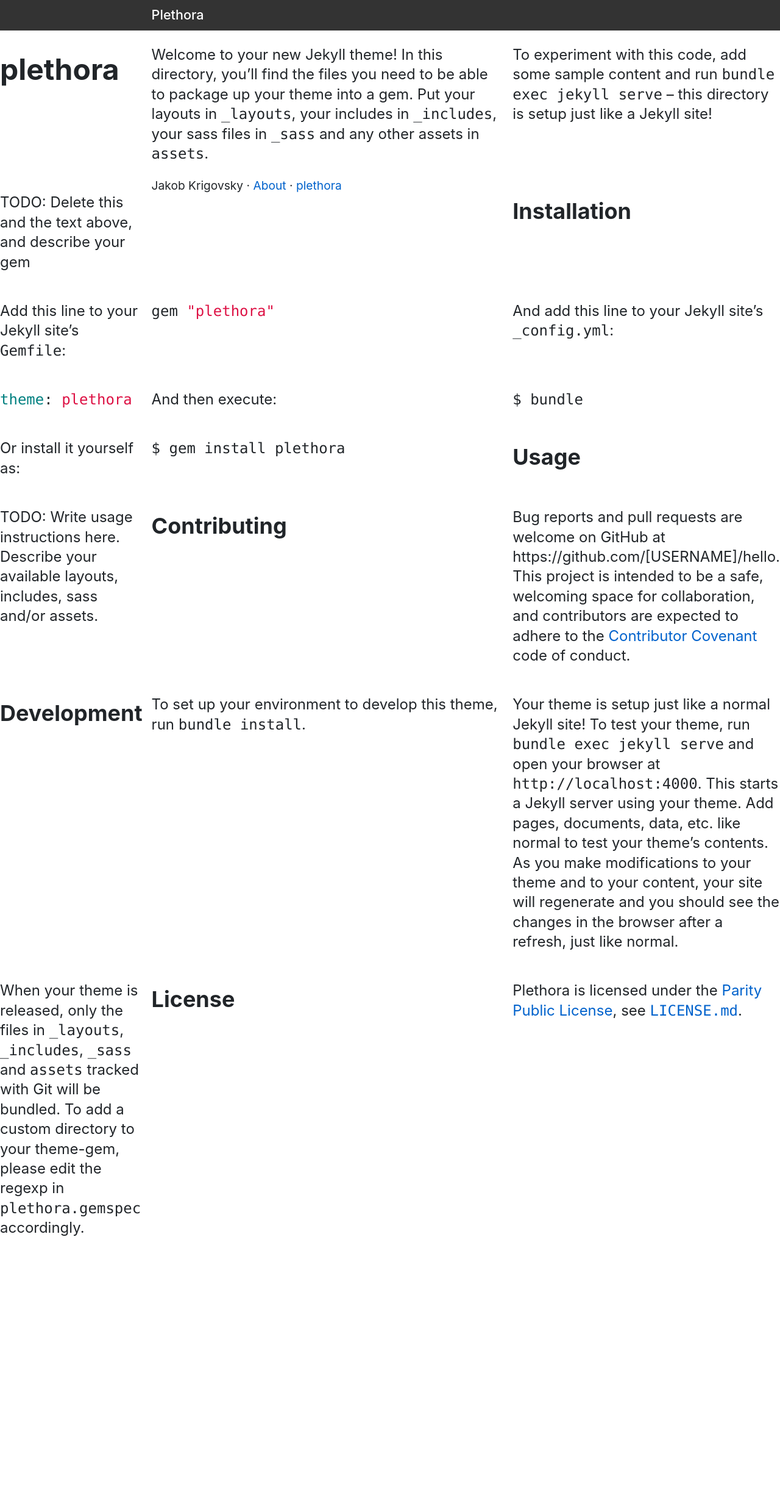
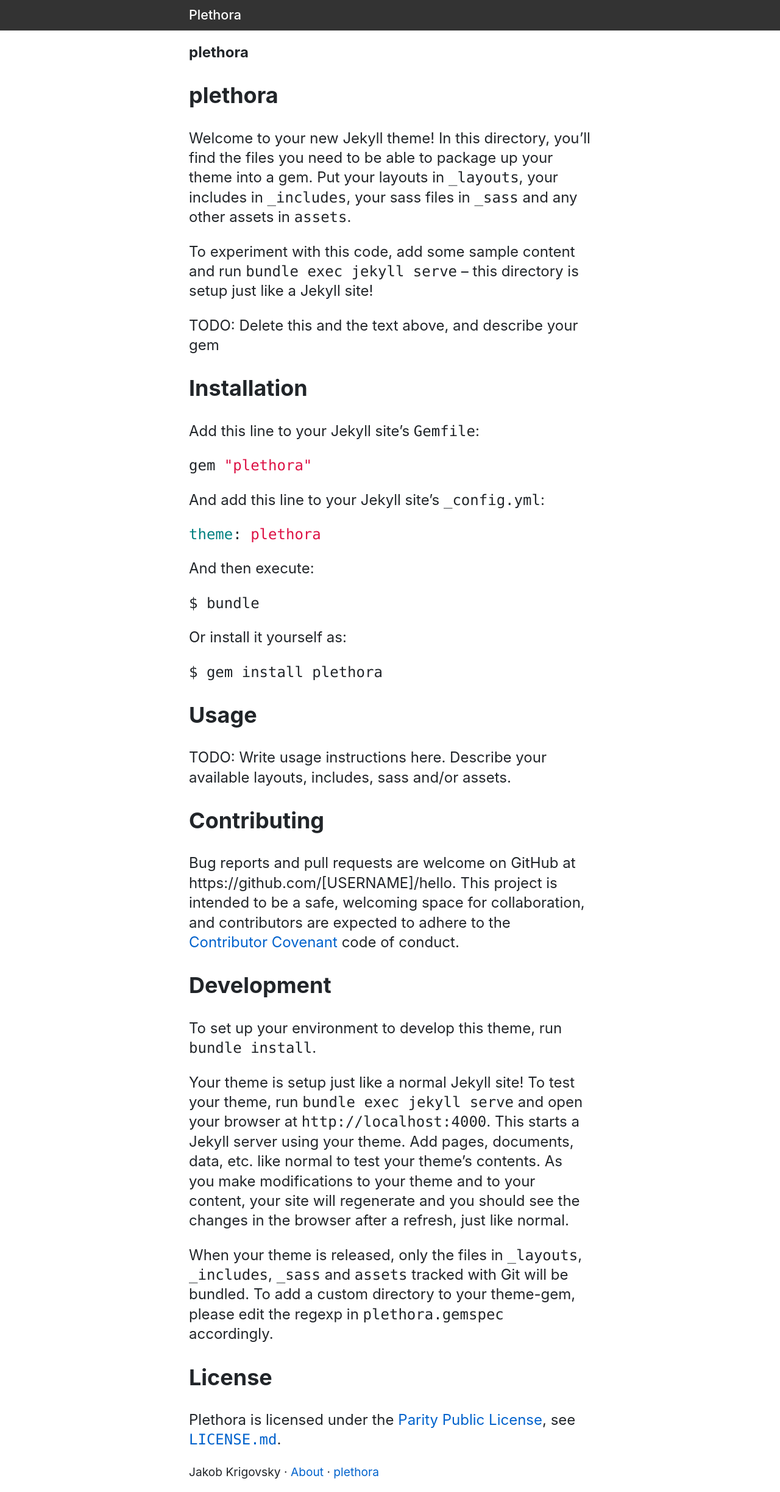
Before and after one commit to sonicdoe/plethora, a Jekyll site: the page built from README.md, in a window 1280 px wide. Shown: the whole page at 61% size. Built offline with Jekyll 4.4.1, drawn with Linux system fonts in a browser that asks for light colours; our own code applies the rules of GitHub Pages for plain Markdown files; before the commit the page ends 2054 px from its top, so only the background shows below that.

Commit message:
Style page layout

```diff
--- a/_layouts/page.html
+++ b/_layouts/page.html
@@ -2,4 +2,12 @@
 layout: default
 ---
 
-{{ content }}
+<article class="page">
+  <header class="page-header">
+    <h1 class="page-title">{{ page.title }}</h1>
+  </header>
+
+  <div class="page-content">
+    {{ content }}
+  </div>
+</article>
--- a/_sass/plethora.scss
+++ b/_sass/plethora.scss
@@ -55,11 +55,11 @@ a {
   }
 }
 
-.post {
+.page, .post {
   grid-area: main;
 }
 
-.post-title {
+.page-title, .post-title {
   font-size: 1rem;
   font-weight: bold;
 }
```
